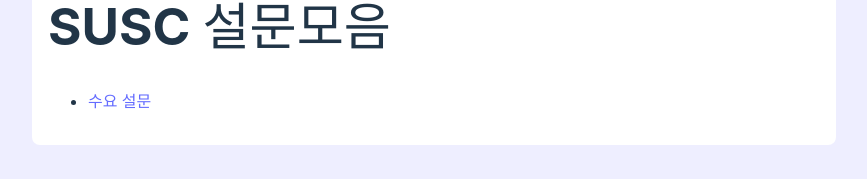
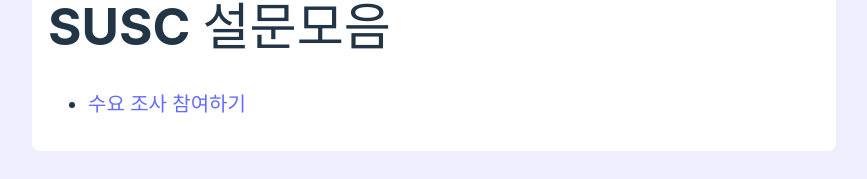
Before and after one commit to SUSC-KR/SUSC-SURVEY, a React (Vite) app: page / in a window 1280 px wide. Shown: the part 114-293 px from the top of the page, without its empty margins (206-1073 px from the left). Built offline with nearby package versions, Linux system fonts and the light colour scheme; a web font is replaced by a local one.

Commit message:
feat: 수요조사 폼 가시성

```diff
--- a/src/index.css
+++ b/src/index.css
@@ -84,6 +84,11 @@
   width: 100%;
   background: #ffffff;
   box-sizing: border-box;
+}
+
+.survey-link {
+  font-size: 20px;
+  font-weight: bold;
 }
 
 button,
--- a/src/pages/root.tsx
+++ b/src/pages/root.tsx
@@ -8,8 +8,8 @@
         {/* <li>
           <Link to="/ParticipationSurvey">참여 설문</Link>
         </li> */}
-        <li>
-          <Link to="/DemandSurvey">수요 설문</Link>
+        <li className="survey-link">
+          <Link to="/DemandSurvey">수요 조사 참여하기</Link>
         </li>
       </ul>
     </>
```
